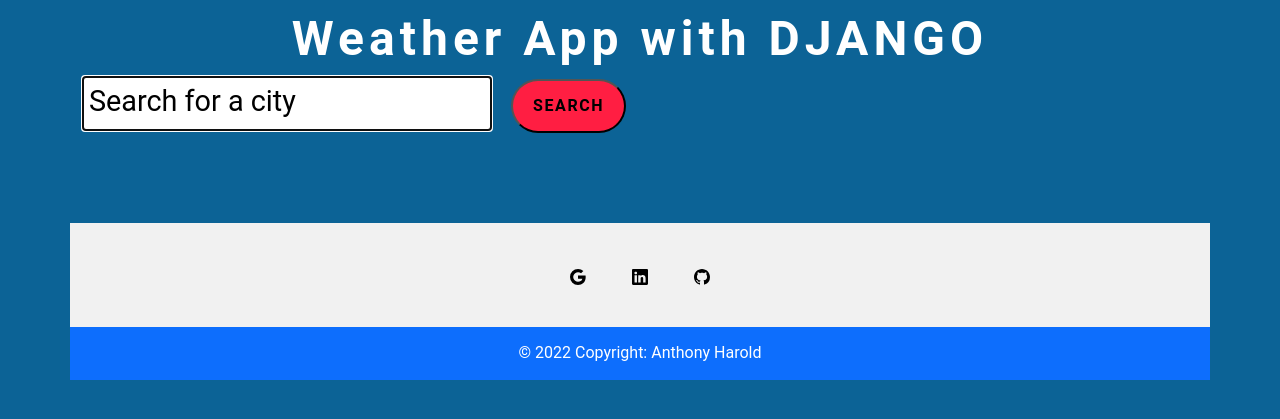
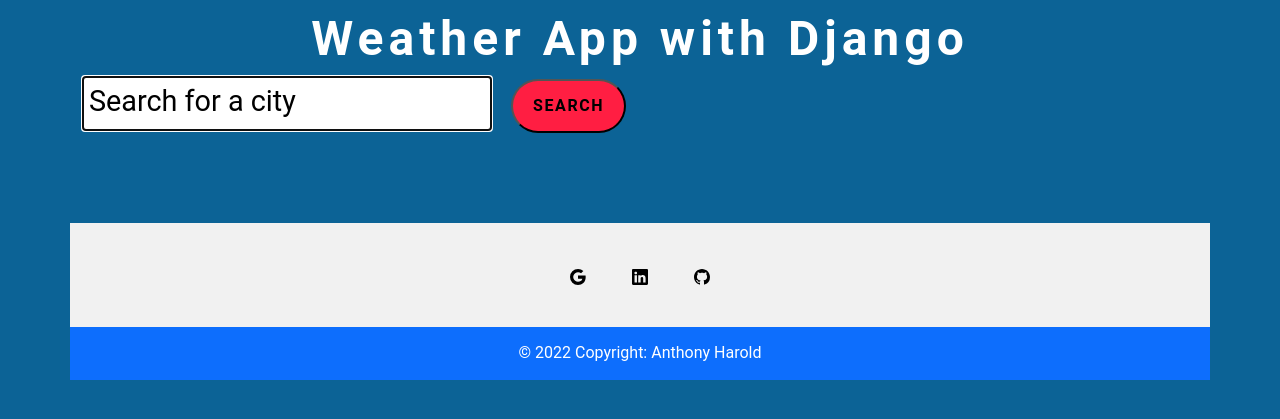
Before and after one commit to anthonyharold67/weatherapp-django, a Django app: template weatherapp/templates/weatherapp/home.html in a window 1280 px wide. Shown: the top 419 px of the page. Run offline with Django 4.2, Linux system fonts and the light colour scheme; the template is opened without the code that fills it, so the values that code supplies are empty.

Commit message:
Update home.html

```diff
--- a/weatherapp/templates/weatherapp/home.html
+++ b/weatherapp/templates/weatherapp/home.html
@@ -7,12 +7,12 @@
     <meta name="viewport" content="width=device-width, initial-scale=1.0">
     <link href="https://cdn.jsdelivr.net/npm/bootstrap@5.2.0-beta1/dist/css/bootstrap.min.css" rel="stylesheet" integrity="sha384-0evHe/X+R7YkIZDRvuzKMRqM+OrBnVFBL6DOitfPri4tjfHxaWutUpFmBp4vmVor" crossorigin="anonymous">
     <link rel="stylesheet" href="{% static 'weatherapp/style.css' %}">
-    <title>Document</title>
+    <title>WeatherApp-Django</title>
 </head>
 <body>
     <section class="top-banner">
         <div class="container">
-            <h1 class="heading">Weather App with DJANGO</h1>
+            <h1 class="heading">Weather App with Django</h1>
 
           <form action="" method="get">
             <input type="text" placeholder="Search for a city" name="city" id="city" autofocus>
```
